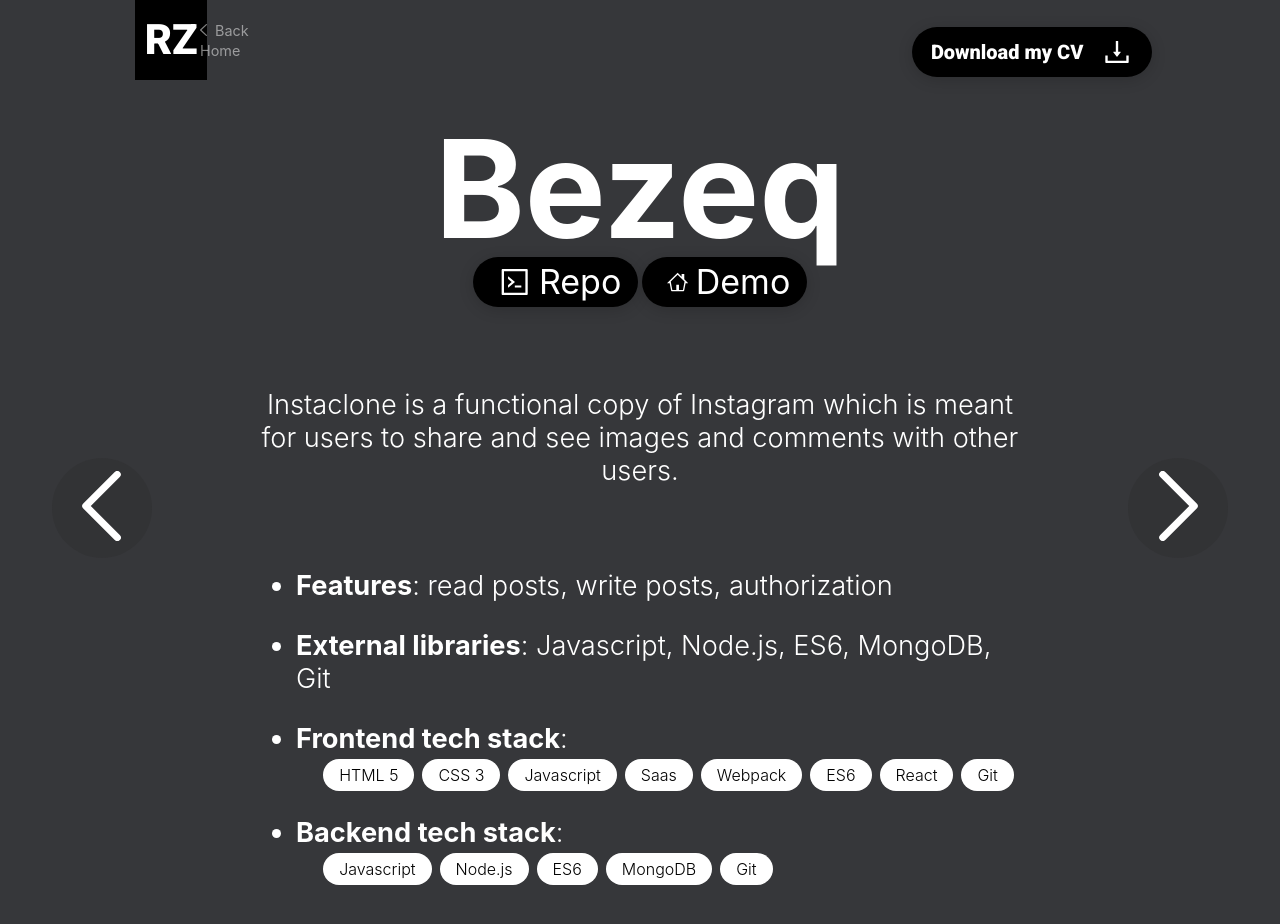
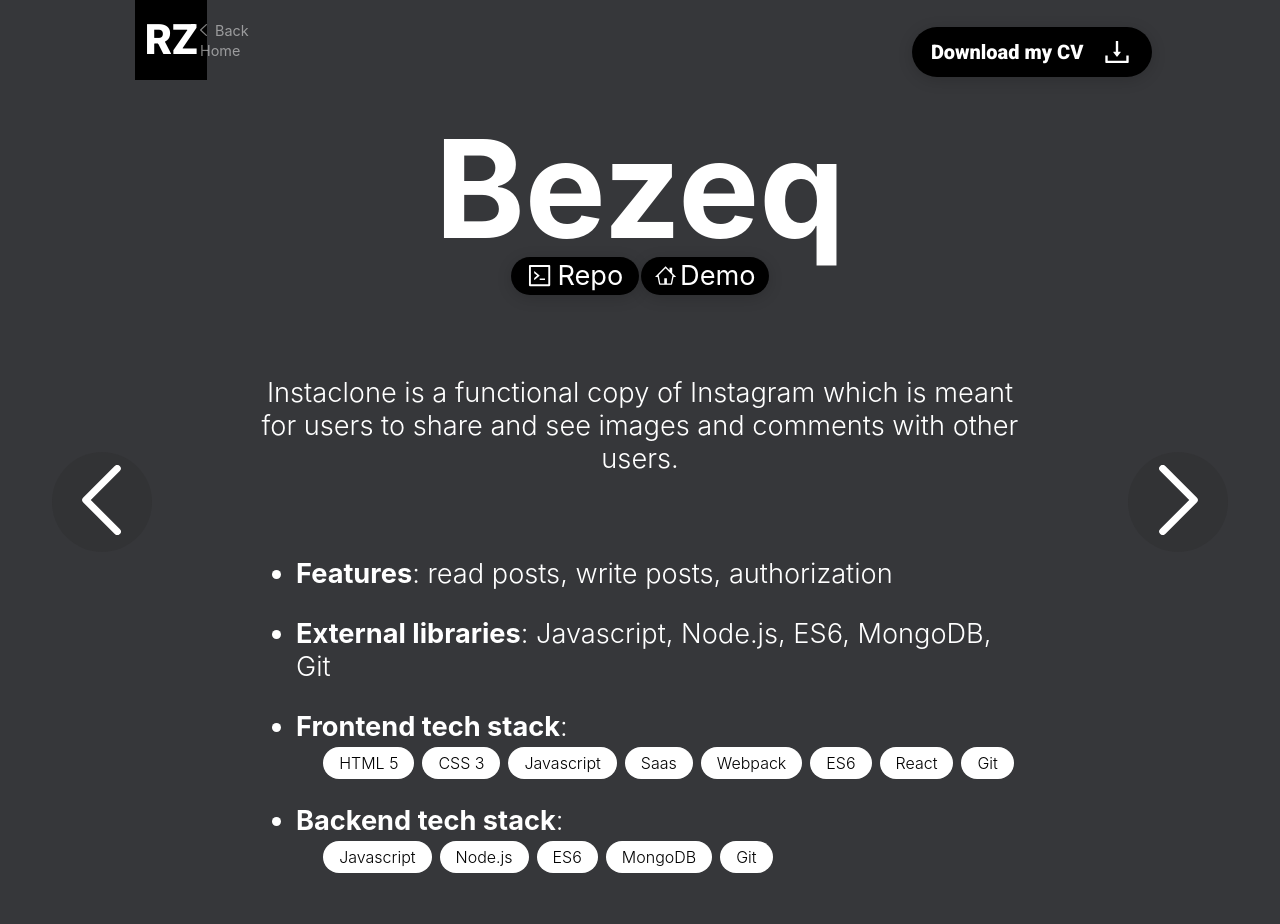
Before and after one commit to rafazold/portfolio, a React (Create React App) app: page /projects/bezeq in a window 1280 px wide. Shown: the top 924 px of the page. Built offline with nearby package versions, Linux system fonts and the light colour scheme.

Commit message:
aligment & spacing

```diff
--- a/src/ProjectPage/ProjectPage.scss
+++ b/src/ProjectPage/ProjectPage.scss
@@ -26,13 +26,15 @@
             font-size: 2em;
         }
         .project-page-buttons {
-            justify-content: space-around;
+            justify-content: center;
             font-size: small;
 
             a {
-                width: 40%;
+                width: 28%;
+                margin: 2% 1%;
 
                 .project-page-button {
+                    font-size: 1.25em;
                     height: 28px;
                 }
             }
@@ -70,10 +72,11 @@
             justify-content: center;
 
             a {
-                width: 22%;
+                width: 17%;
 
                 .project-page-button {
-                    height: 50px;
+                    font-size: 1em;
+                    height: 38px;
                 }
             }
         }
@@ -168,11 +171,10 @@ body {
                         justify-content: center;
                         align-items: center;
                         padding: 0 0.5em;
-                        font-size: 1.25em;
                         margin: 0 1%;
 
                         svg {
-                            margin: 0 6%;
+                            margin-right: 4%;
                         }
                     }
                 }
```
